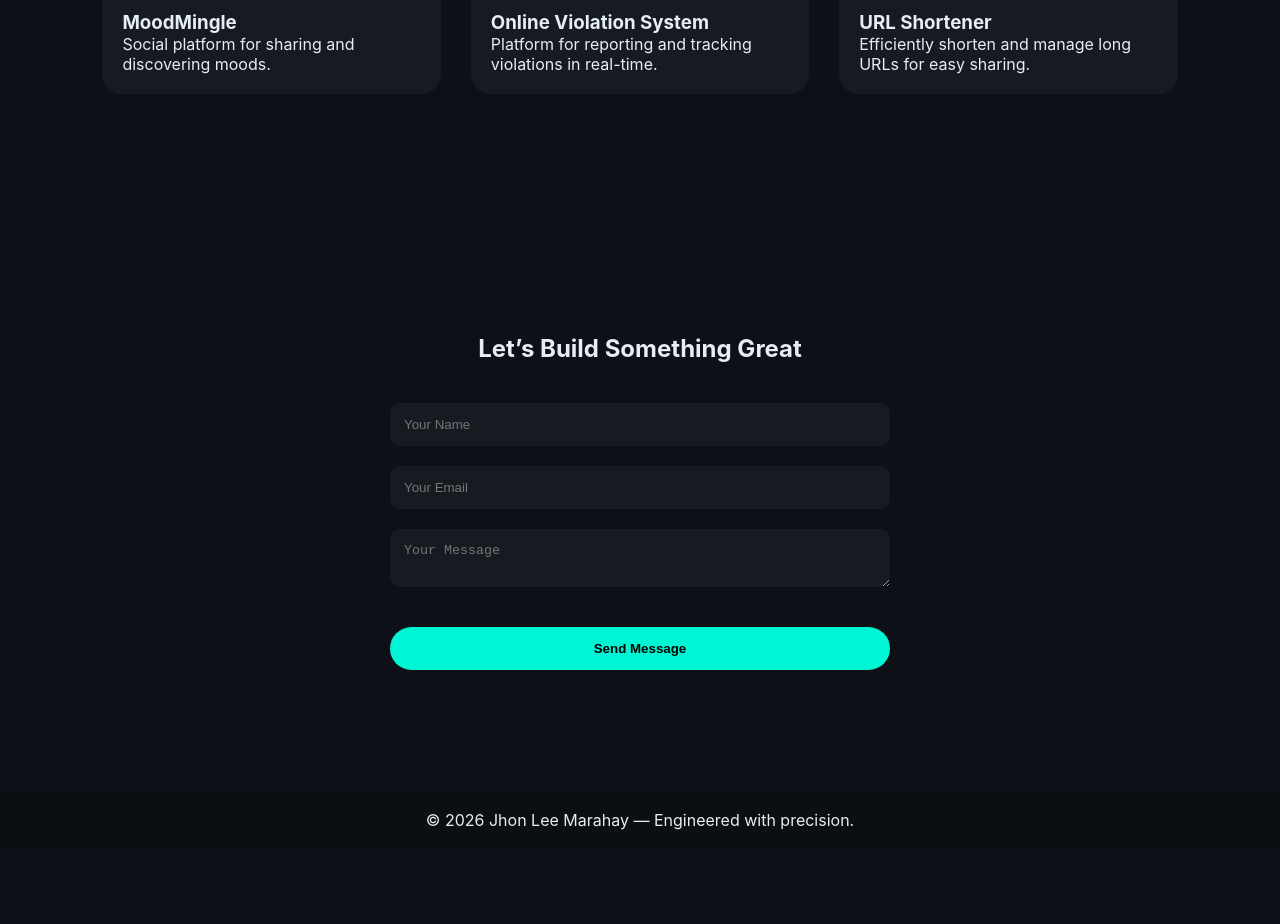
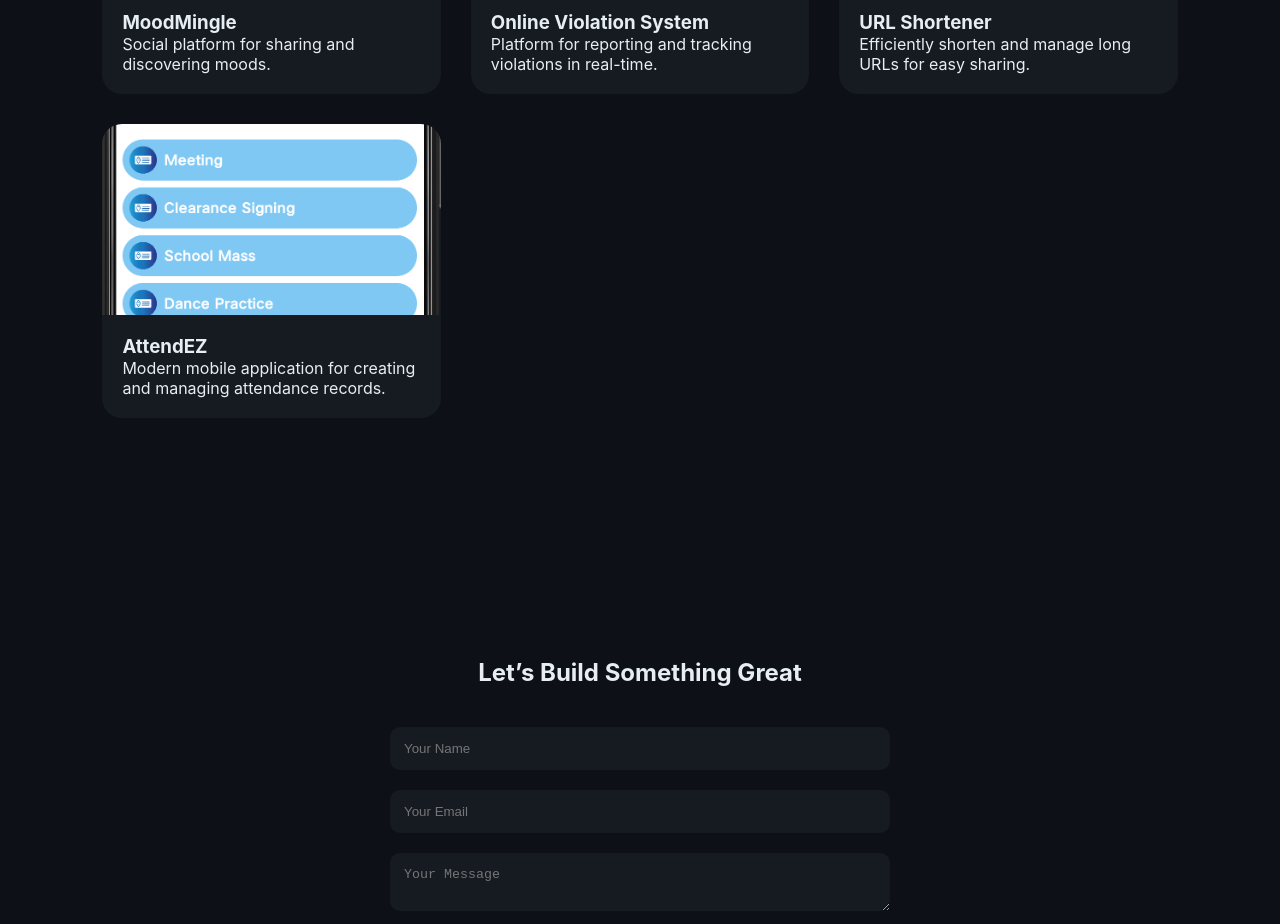
Before and after one commit to itsyourdevJhonny/compilation-of-activities, a website: page activities/activity5/activity5.html in a window 1280 px wide. Shown: the part 1860-2784 px from the top of the page. Before the commit the page ends 2710 px from the top, so only its background shows below. Drawn offline with Linux system fonts and the light colour scheme.

Commit message:
add attend ez project card

```diff
--- a/activities/activity5/activity5.html
+++ b/activities/activity5/activity5.html
@@ -100,8 +100,8 @@
               APIdesign.
             </li>
             <li>
-              <strong>2025</strong> — Transitioned to app development with
-              a focus on mobile experiences.
+              <strong>2025</strong> — Transitioned to app development with a
+              focus on mobile experiences.
             </li>
           </ul>
         </div>
@@ -135,6 +135,17 @@
             <p>Efficiently shorten and manage long URLs for easy sharing.</p>
           </div>
         </div>
+
+        <div class="card tilt">
+          <img src="/activities/activity5/images/app2.png" />
+          <div class="card-content">
+            <h3>AttendEZ</h3>
+            <p>
+              Modern mobile application for creating and managing attendance
+              records.
+            </p>
+          </div>
+        </div>
       </div>
     </section>
 
```
Also changed, not shown: activities/activity5/images/app2.png (added).
